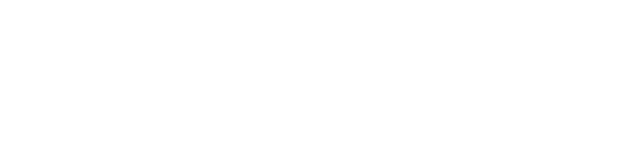
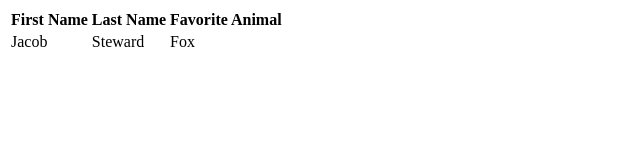
Before and after one commit to JacobTheEldest/html-exercise, a plain HTML site: page favorites.html in a window 1280 px wide. Shown: the whole page, without its empty margins (0-640 px from the left). Drawn offline with Linux system fonts and the light colour scheme.

Commit message:
Add table with my favorite animal

```diff
--- a/favorites.html
+++ b/favorites.html
@@ -7,8 +7,19 @@
 <body>
     <table>
         <thead>
-
+            <tr>
+                <th>First Name</th>
+                <th>Last Name</th>
+                <th>Favorite Animal</th>
+            </tr>
         </thead>
+        <tbody>
+            <tr>
+                <td>Jacob</td>
+                <td>Steward</td>
+                <td>Fox</td>
+            </tr>
+        </tbody>
     </table>
 </body>
 
```
